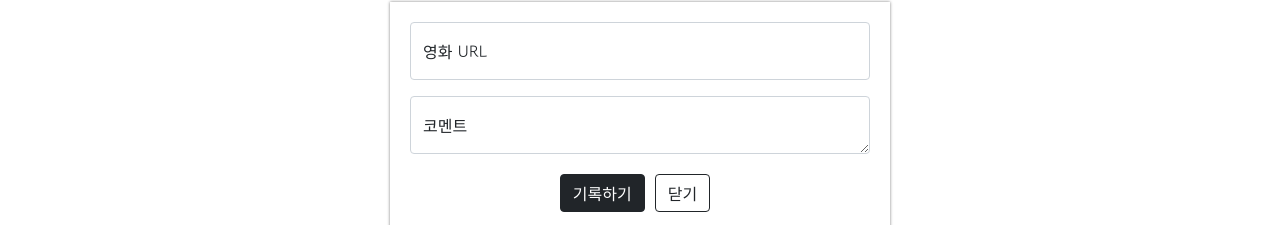
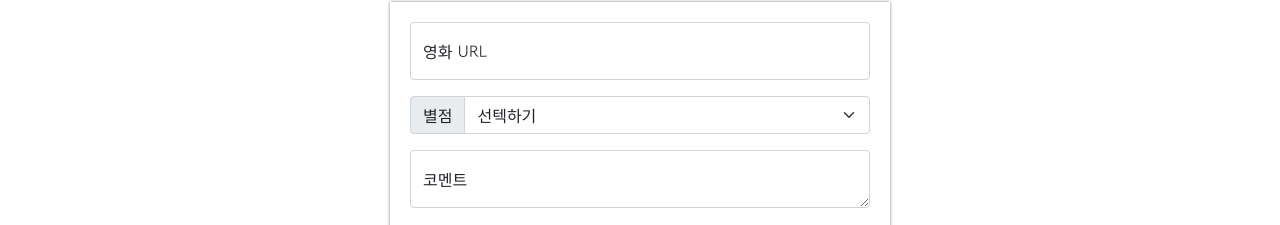
Before and after one commit to slee0034/mypage, a plain HTML site: page index.html in a window 1280 px wide. Shown: the part 268-493 px from the top of the page. Drawn offline with nearby package versions, Linux system fonts and the light colour scheme.

Commit message:
Update index.html

```diff
--- a/index.html
+++ b/index.html
@@ -59,14 +59,16 @@
             width: 1200px;
             margin: 20px auto 20px auto;
         }
-        .mypost{
+
+        .mypost {
 
             width: 500px;
             margin: 20px auto 20px auto;
             padding: 20px 20px 20px 20px;
             box-shadow: 0px 0px 3px 0px gray;
         }
-        .mybtn{
+
+        .mybtn {
             display: flex;
             flex-direction: low;
             align-items: center;
@@ -74,7 +76,8 @@
 
             margin-top: 20px;
         }
-        .mybtn > button{
+
+        .mybtn>button {
             margin-right: 10px;
         }
     </style>
@@ -89,6 +92,17 @@
         <div class="form-floating mb-3">
             <input type="email" class="form-control" id="floatingInput" placeholder="name@example.com">
             <label for="floatingInput">영화 URL</label>
+        </div>
+        <div class="input-group mb-3">
+            <label class="input-group-text" for="inputGroupSelect01">별점</label>
+            <select class="form-select" id="inputGroupSelect01">
+                <option selected>선텍하기</option>
+                <option value="1">⭐</option>
+                <option value="2">⭐⭐</option>
+                <option value="3">⭐⭐⭐</option>
+                <option value="4">⭐⭐⭐⭐</option>
+                <option value="5">⭐⭐⭐⭐⭐</option>
+            </select>
         </div>
         <div class="form-floating">
             <textarea class="form-control" placeholder="Leave a comment here" id="floatingTextarea"></textarea>
```
